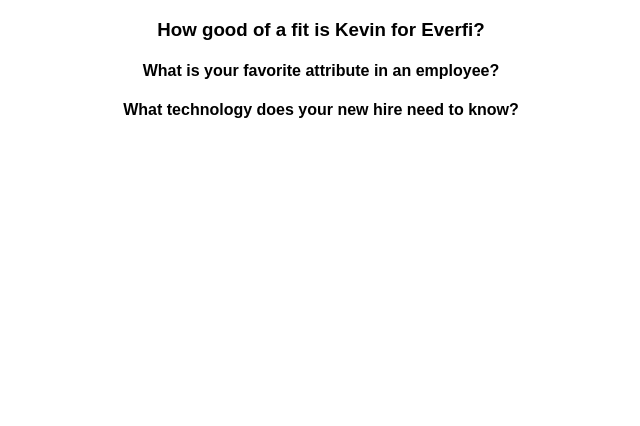
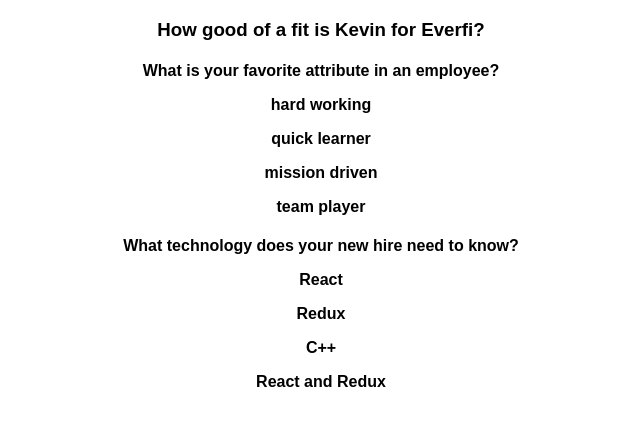
Before and after one commit to kgalang/Kevin2Carfax, a React (Create React App) app: page /takequiz in a window 1280 px wide. Shown: the top 426 px of the page, without its empty margins (319-959 px from the left). Built offline with nearby package versions, Linux system fonts and the light colour scheme.

Commit message:
Add choices component.

```diff
--- /dev/null
+++ b/src/components/Choices.js
@@ -0,0 +1,20 @@
+import React from 'react';
+
+const Choices = (props) => {
+    let choice_elements = props.choices.map((choiceObj) => {
+        return (
+            <p key={choiceObj.id}>
+                {choiceObj.choice}
+            </p>
+        )
+    });
+
+    console.log(props);
+    return (
+        <div>
+            {choice_elements}
+        </div>
+    );
+}
+
+export default Choices;
--- a/src/components/Question.js
+++ b/src/components/Question.js
@@ -1,11 +1,14 @@
 import React from 'react';
+import Choices from './Choices';
 
 
 const Question = (props) => {
+
     let question_elements = props.questions.map((questionObj) => {
         return (
             <h4 key={questionObj.id}>
                 {questionObj.question}
+                <Choices {...questionObj} />
             </h4>
         )
     });
```
